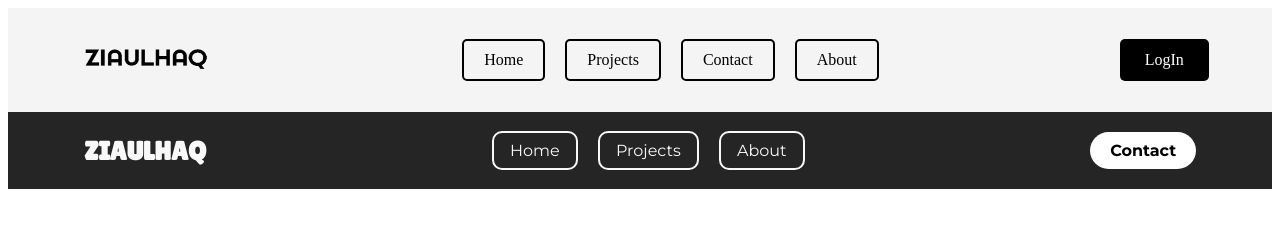
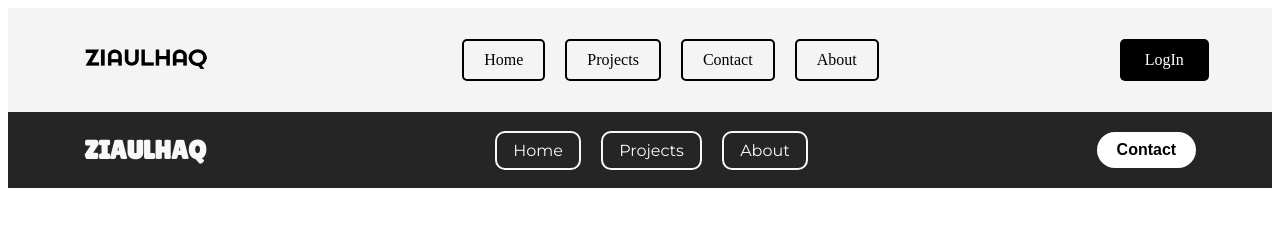
Before and after one commit to Khan-Ziaulhaq/nav, a plain HTML site: page index.html in a window 1280 px wide. Drawn offline with Linux system fonts and the light colour scheme.

Commit message:
Update style.css

```diff
--- a/style.css
+++ b/style.css
@@ -84,9 +84,6 @@ section2 {
     * {
         margin: 0;
         padding: 0;
-        box-sizing: border-box;
-        font-family: 'Montserrat', sans-serif;
-        background-color: #252525;
     }
 
     header {
@@ -94,6 +91,8 @@ section2 {
         justify-content: space-between;
         align-items: center;
         padding: 20px 6%;
+        background-color: #252525;
+        font-family: 'Montserrat', sans-serif;
     }
 
     .logo {
```
